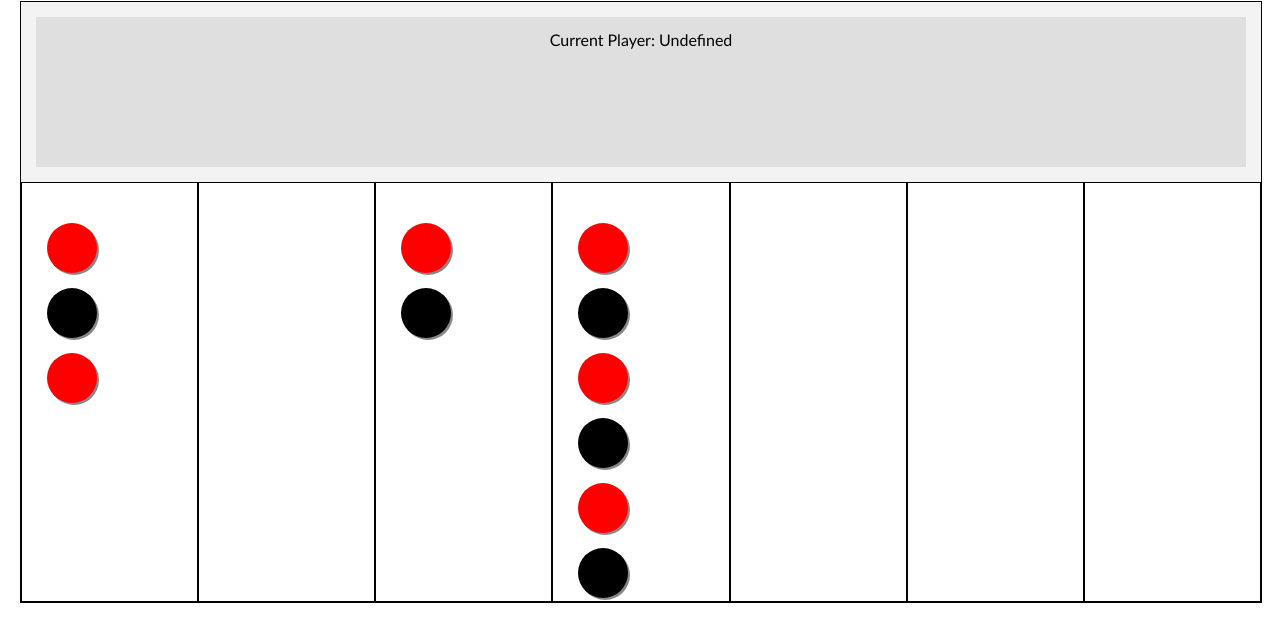
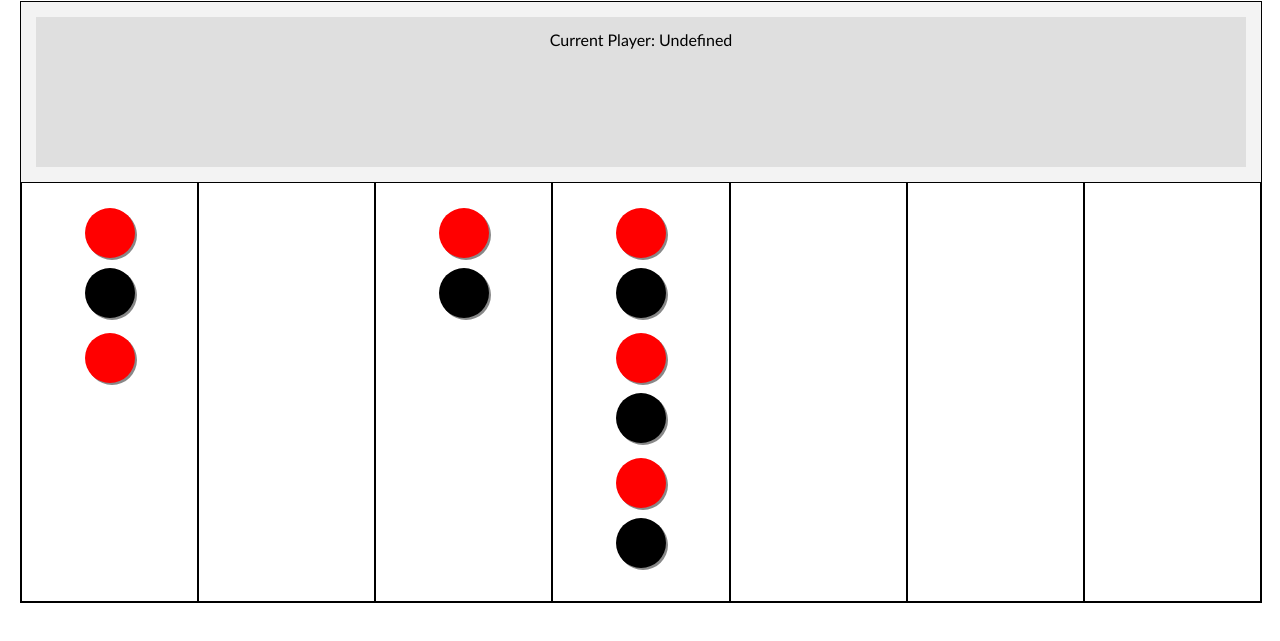
Before and after one commit to josephdubon/connect-four, a plain HTML site: page index.html in a window 1280 px wide. Shown: the part 81-722 px from the top of the page. Drawn offline with Linux system fonts and the light colour scheme.

Commit message:
Changed margin for discs from margin: x to margin-bottom: x.

```diff
--- a/css/style.css
+++ b/css/style.css
@@ -196,10 +196,10 @@ header {
 
 .disc.red {
     background-color: red;
-    margin: 15px 0;
+    margin-bottom: 10px;
 }
 
 .disc.black {
     background-color: black;
-        margin: 15px 0;
+    margin-bottom: 15px;
 }
```
